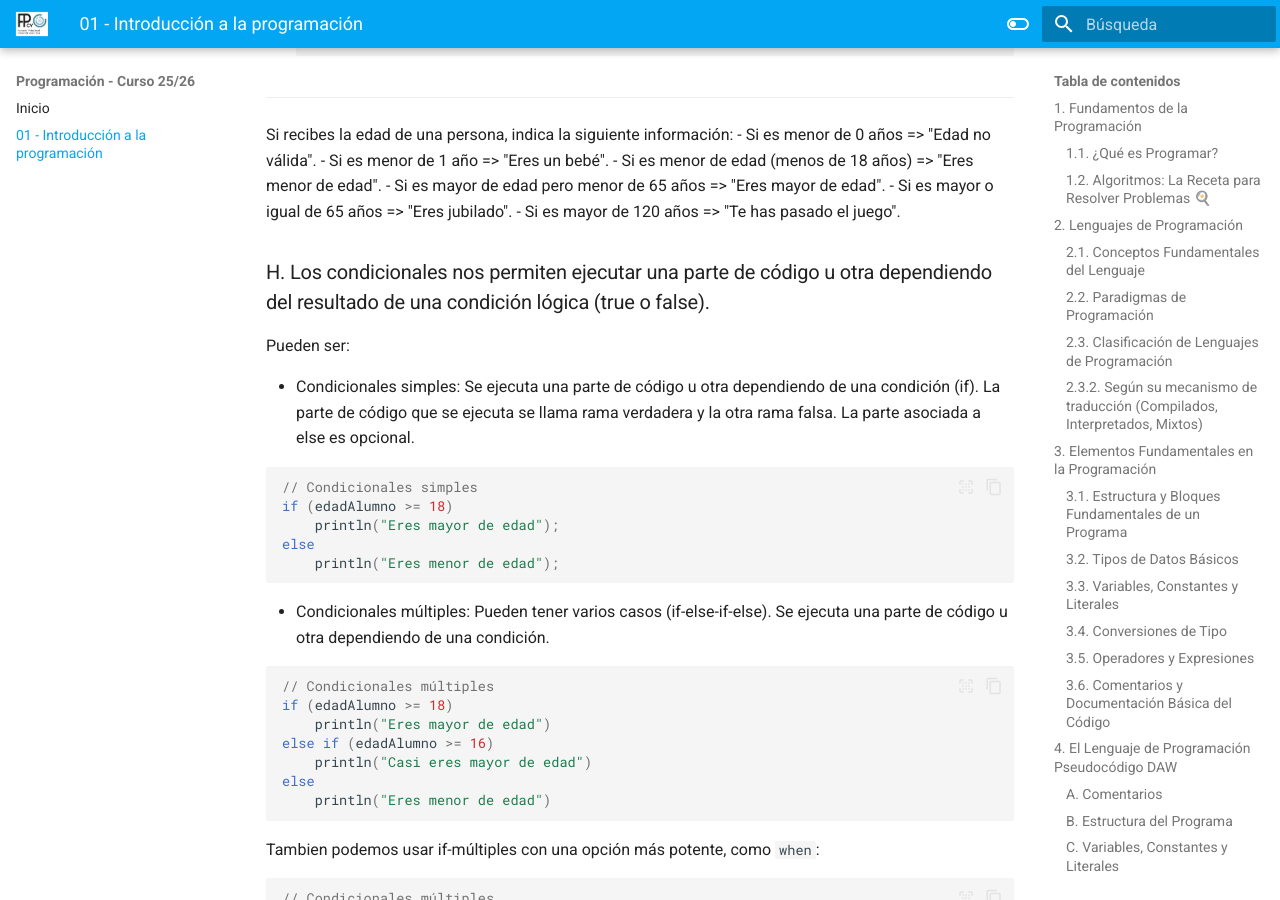
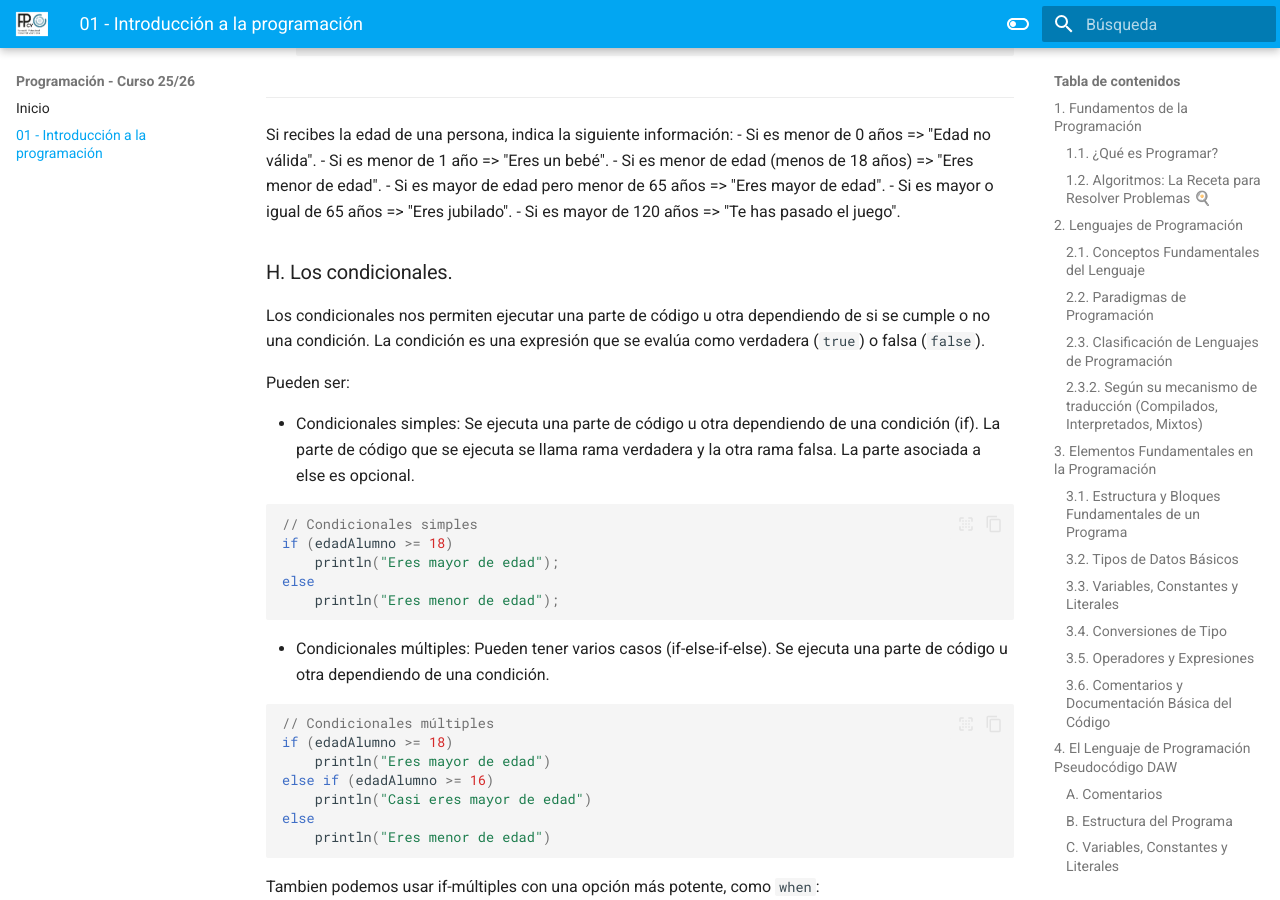
Before and after one commit to jssdocente/pg2526d, an MkDocs documentation site: the page built from docs/temas/01/index.md, in a window 1280 px wide and 900 px high, scrolled down 31160 px. Built offline with MkDocs 1.6.1 and Material for MkDocs 9.7.7, drawn with Linux system fonts in a browser that asks for light colours.

Commit message:
Clarify explanation of conditionals in programming section

```diff
--- a/docs/temas/01/index.md
+++ b/docs/temas/01/index.md
@@ -1035,7 +1035,9 @@ Si recibes la edad de una persona, indica la siguiente información:
 - Si es mayor de 120 años => "Te has pasado el juego".
 
 
-### H. Los condicionales nos permiten ejecutar una parte de código u otra dependiendo del resultado de una condición lógica (true o false).
+### H. Los condicionales.
+
+Los condicionales nos permiten ejecutar una parte de código u otra dependiendo de si se cumple o no una condición. La condición es una expresión que se evalúa como verdadera (`true`) o falsa (`false`).
 
 Pueden ser:
 
```
